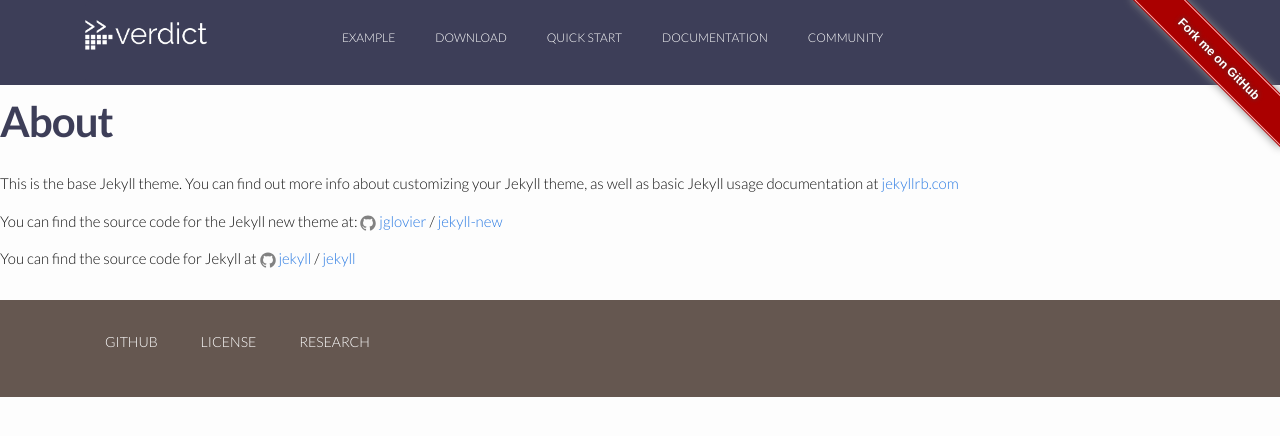
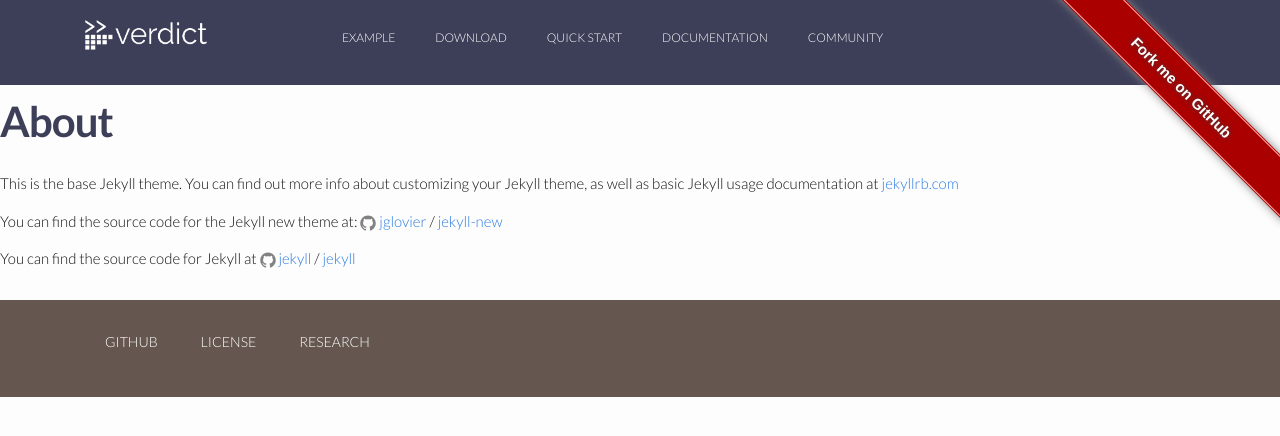
Before and after one commit to verdict-project/verdict-project.github.io, a Jekyll site: the page built from about.md, in a window 1280 px wide. Shown: the top 436 px of the page. Built offline with Jekyll 4.4.1, drawn with Linux system fonts in a browser that asks for light colours; nearby versions of some CDN libraries.

Commit message:
fork me sign got bigger

```diff
--- a/_sass/_layout.scss
+++ b/_sass/_layout.scss
@@ -17,8 +17,8 @@
   white-space: nowrap;
   /* top right corner */
   position: absolute;
-  right: -45px;
-  top: -45px;
+  right: -70px;
+  top: -20px;
   /* 45 deg ccw rotation */
   -webkit-transform: rotate(45deg);
      -moz-transform: rotate(45deg);
@@ -34,9 +34,9 @@
   border: 1px solid #faa;
   color: #fff;
   display: block;
-  font: bold 81.25% 'Helvetica Neue', Helvetica, Arial, sans-serif;
+  font: bold 100% 'Helvetica Neue', Helvetica, Arial, sans-serif;
   margin: 1px 0;
-  padding: 10px 50px;
+  padding: 12px 100px;
   text-align: center;
   text-decoration: none;
   /* shadow */
```
